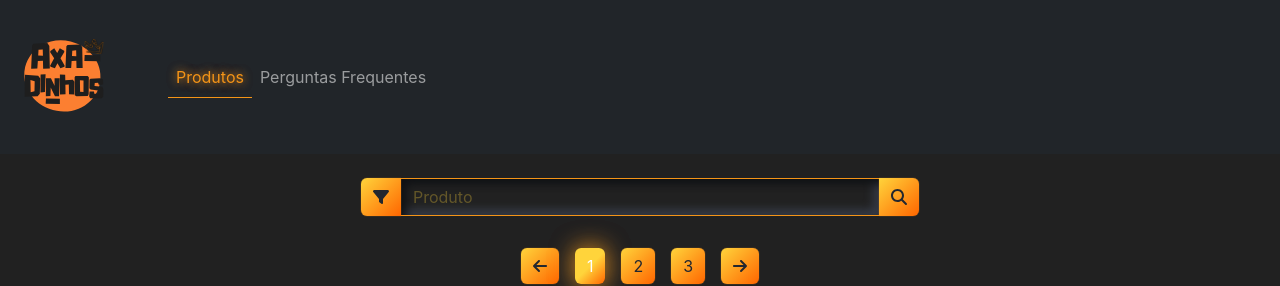
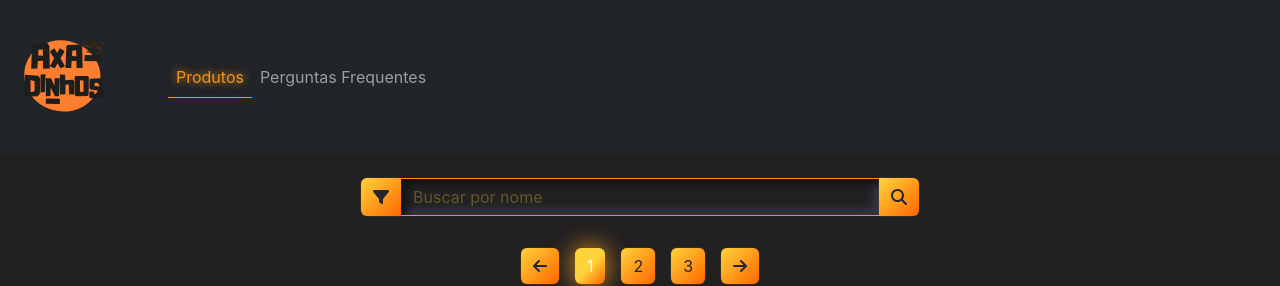
Before and after one commit to lmzanini/axadinhos, a React (Create React App) app: page / in a window 1280 px wide. Shown: the top 286 px of the page. Built offline with nearby package versions, Linux system fonts and the light colour scheme.

Commit message:
implementado busca por nome

```diff
--- a/src/components/MainContent.js
+++ b/src/components/MainContent.js
@@ -6,6 +6,7 @@ import Form from "react-bootstrap/Form";
 import InputGroup from "react-bootstrap/InputGroup";
 
 import productsData from "../data/productsData";
+import searchProductsByName from "../data/productsData"
 import Header from "./Header";
 import Footer from "./Footer";
 import Sidebar from "./Sidebar";
@@ -13,6 +14,16 @@ import ModalCategorias from "./ModalCategorias";
 import { useNavigate } from "react-router-dom";
 
 const MainContent = () => {
+  const [searchTerm, setSearchTerm] = useState("");
+
+  const handleSearch = (event) => {
+    setSearchTerm(event.target.value.toLowerCase());
+  };
+
+  const filteredProducts = productsData.filter((product) =>
+    product.name.toLowerCase().includes(searchTerm)
+  );
+
   const [showModal, setShowModal] = useState(false);
   const navigate = useNavigate();
 
@@ -28,7 +39,7 @@ const MainContent = () => {
 
   const indexOfLastCard = currentPage * cardsPerPage;
   const indexOfFirstCard = indexOfLastCard - cardsPerPage;
-  const currentCards = productsData.slice(indexOfFirstCard, indexOfLastCard);
+  const currentCards = filteredProducts.slice(indexOfFirstCard, indexOfLastCard);
 
   const handleNextPage = () => {
     setCurrentPage(currentPage + 1);
@@ -47,7 +58,9 @@ const MainContent = () => {
             <FontAwesomeIcon icon={faFilter} />
           </Button>
           <Form.Control
-            placeholder="Produto"
+            placeholder="Buscar por nome"
+            value={searchTerm}
+            onChange={handleSearch}
             aria-label="Produto"
             aria-describedby="basic-addon2"
           />
@@ -57,7 +70,7 @@ const MainContent = () => {
         </InputGroup>
 
         <Button className="search-button m-2" onClick={handlePrevPage}><FontAwesomeIcon icon={faArrowLeft} /></Button>
-        {Array.from({ length: Math.ceil(productsData.length / cardsPerPage) }, (_, index) => (
+        {Array.from({ length: Math.ceil(filteredProducts.length / cardsPerPage) }, (_, index) => (
           <Button key={index + 1} onClick={() => setCurrentPage(index + 1)} className={`search-button m-2 ${currentPage === index + 1 ? "active-page" : ""}`}>{index + 1}</Button>
         ))}
         <Button className="search-button m-2" onClick={handleNextPage}><FontAwesomeIcon icon={faArrowRight} /></Button>
@@ -107,7 +120,7 @@ const MainContent = () => {
         </Row>
 
         <Button className="search-button m-2" onClick={handlePrevPage}><FontAwesomeIcon icon={faArrowLeft} /></Button>
-        {Array.from({ length: Math.ceil(productsData.length / cardsPerPage) }, (_, index) => (
+        {Array.from({ length: Math.ceil(filteredProducts.length / cardsPerPage) }, (_, index) => (
           <Button key={index + 1} onClick={() => setCurrentPage(index + 1)} className={`search-button m-2 ${currentPage === index + 1 ? "active-page" : ""}`}>{index + 1}</Button>
         ))}
         <Button className="search-button m-2" onClick={handleNextPage}><FontAwesomeIcon icon={faArrowRight} /></Button>
--- a/src/data/productsData.js
+++ b/src/data/productsData.js
@@ -722,4 +722,11 @@ const productsData = [
       link: 'https://s.shopee.com.br/6fMbkvkie1'
     },
   ];
+
+  const searchProductsByName = (name) => {
+    return productsData.filter((product) =>
+      product.name.toLowerCase().includes(name.toLowerCase())
+    );
+  };
+
   export default productsData;
```
